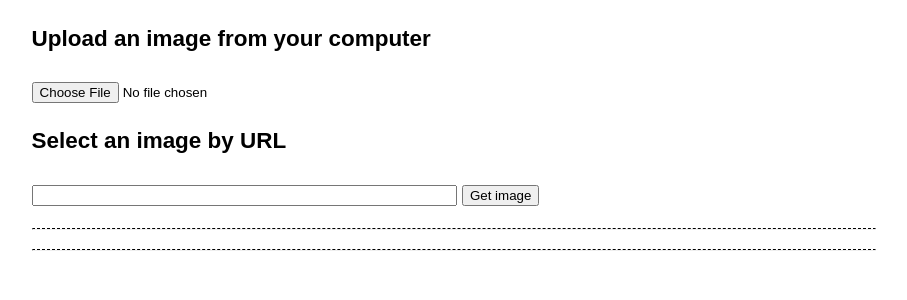
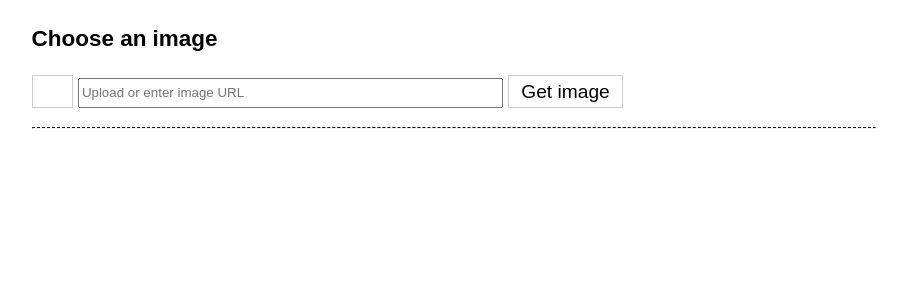
Before and after one commit to mseitzer/pattern-spotting, a Flask app: page / in a window 1280 px wide. Shown: the part 72-372 px from the top of the page, without its empty margins (186-1093 px from the left). Run offline with Flask 2, Linux system fonts and the light colour scheme; parts of the project's set-up code (start-up, migrations or seed data) failed here and were passed over; some web fonts are replaced.

Commit message:
Make frontend layout nicer and implement lightbox popup for images. Also draws bounding boxes

```diff
--- a/web/static/scripts/search.js
+++ b/web/static/scripts/search.js
@@ -45,6 +45,11 @@ $('#form_search').submit(function(e) {
 	e.preventDefault();
 	search_image();
 	return false;
+});
+
+// Make canvas absorb the close onclick event from the lightbox
+$('#canvas').click(function(event) {
+	event.stopPropagation();
 });
 
 $('#block_crop_selection').hide();
@@ -179,13 +184,57 @@ function search_image() {
 
 function display_results(images) {
 	$('#block_results_images').empty();
+	var idx = 0;
 	for(image of images) {
-		var div = '<div class="block_result"><p>' + image.image + '</p>';
+		var bbox = '0, 0, 0, 0';
+		if(image.bbox) {
+			bbox = image.bbox.x1 + ', ' + image.bbox.y1 + ', ' + image.bbox.x2 + ', ' + image.bbox.y2;
+		}
+
+		var div = '<div class="block_result"><div class="block_result_image">';
 		if(image.url) {
-			div += '<img src="' + url + '" class="result_image">';
+			div += '<img id="result' + idx + '" src="/' + image.url
+				+ '" class="result_image" onclick="open_lightbox(result'
+				+ idx + ', ' + bbox + ')"></div>';
+		} else {
+			div += '<span class="fa fa-picture-o fa-2x result_image"></span></div>';
 		}
-		div += image.score + '</div>';
+		div += '<div class="block_result_info"><ul><li>Name: ' + image.name
+			 + '</li><li>Score: ' + image.score + '</li>';
+		if(image.ext_url) {
+			div += '<li><a href="' + image.ext_url + '">External link</a></li>';
+		}
+		div += '</ul></div></div>';
 		$('#block_results_images').append(div);
+		idx += 1;
 	}
 	$('#block_results').show();
 }
+
+function open_lightbox(img, x1, y1, x2, y2) {
+	$('#block_lightbox').show();
+	var canvas = $('#canvas').get(0)
+	var ctx = canvas.getContext('2d');
+
+	// Scale s.t. the larger side gets fitted exactly onto the canvas
+	var ratio  = Math.min(canvas.width / img.naturalWidth,
+						  canvas.height / img.naturalHeight);
+	// Shift s.t. the image is centered
+	var shift_x = Math.round((canvas.width - img.naturalWidth * ratio) / 2);
+	var shift_y = Math.round((canvas.height - img.naturalHeight * ratio) / 2);
+
+	ctx.clearRect(0, 0, canvas.width, canvas.height);
+	ctx.drawImage(img, shift_x, shift_y,
+				  Math.round(img.naturalWidth * ratio),
+				  Math.round(img.naturalHeight * ratio));
+	ctx.beginPath();
+	ctx.lineWidth = "2";
+	ctx.strokeStyle = "red";
+	ctx.rect(Math.round(x1*ratio)+shift_x, Math.round(y1*ratio)+shift_y,
+			 Math.round((x2-x1)*ratio), Math.round((y2-y1)*ratio));
+	ctx.stroke();
+}
+
+function close_lightbox() {
+	$('#block_lightbox').hide();
+}
--- a/web/templates/layout.html
+++ b/web/templates/layout.html
@@ -32,7 +32,7 @@
 	</div>
 	<div id="content">{% block content %}{% endblock %}</div>
 	<div id="footer" class="footer">
-		<hr />
+		<!--<hr />-->
 		{% block footer %}
 		<!-- Footer -->
 		{% endblock %}
--- a/web/templates/search.html
+++ b/web/templates/search.html
@@ -5,6 +5,9 @@
 		li {
 			font-size: 0.8em;
 			line-height: 1.22em;
+		}
+		p {
+			margin-top: 0em;
 		}
 		.important { color: #336699; }
 		.block_crop_selection {
@@ -25,17 +28,79 @@
 			height: 100px;
 		}
 		.block_results_images {
+			display: block;
+		}
+		.block_result {
 			display: flex;
 			flex-wrap: wrap;
+			margin-bottom: 1em;
 		}
-		.block_result {
-			margin: 0 auto;
+		.block_result_image {
+			height: 5em;
+			width: 5em;
+		}
+		.block_result_info {
+
 		}
 		.result_image {
-			width: 2em;
-			height: 2em;
+			width: 100%;
+			height: 100%;
+			cursor: pointer;
+			display: block;
+			margin-left: auto;
+			margin-right: auto;
+		}
+
+		.invisible_button {
+			position: fixed;
+			right: 100%;
+			bottom: 100%;
+		}
+		.input_image_url {
+		    line-height: 1.8em;
+		}
+		.input_button {
+			border: 1px solid #ccc;
+			display: inline-block;
+			padding: 0px 12px;
+			cursor: pointer;
+			line-height: inherit;
+			vertical-align: bottom;
+		}
+
+		.block_lightbox {
+			display: none;
+			position: fixed;
+			z-index: 10;
+			padding-top: 50px;
+			left: 0;
+			top: 0;
+			width: 100%;
+			height: 100%;
+			overflow: auto;
+		}
+		.block_lightbox_content {
+			position: relative;
+			background-color: #fefefe;
+			margin: 0 auto;
+			padding: 0;
+			width: 90%;
+			max-width: 1200px;
+			max-height: 1000px;
+		}
+		.canvas {
+			border: 0px solid #d3d3d3;
+		}
+		.close_lightbox {
+			cursor: pointer;
+			position: absolute;
+			top: 10px;
+			right: 25px;
+			font-size: 35px;
+			font-weight: bold;
 		}
 	</style>
+	<link rel="stylesheet" href="static/css/font-awesome.min.css">
 	<link rel="stylesheet" type="text/css" href="static/css/imgareaselect-default.css" />
 	<script type="text/javascript" src="static/scripts/jquery-3.1.1.min.js"></script>
 	<script type="text/javascript" src="static/scripts/jquery.imgareaselect.pack.js"></script>
@@ -43,20 +108,28 @@
 {% endblock %}
 {% block content %}
 	<div id="block_image_selection">
-		<h3>Upload an image from your computer</h3>
-		<input type="file" id="input_image_file" name="image_file" size="50"/>
-		<h3>Select an image by URL</h3>
-		<input type="url" id="input_image_url" name="image_url" size="50" />
-		<input type="button" id="input_url_button" value="Get image" />
+		<h3>Choose an image</h3>
+		<label for="input_image_file" class="input_button">
+			<span class="fa fa-cloud-upload"></span>
+		</label>
+		<input type="file" id="input_image_file" class="invisible_button" name="image_file"/>
+
+		<input type="text" id="input_image_url" name="image_url" class="input_image_url" placeholder="Upload or enter image URL" size="50" />
+		<label for="input_url_button" class="input_button">
+			Get image
+		</label>
+		<input type="button" id="input_url_button" class="invisible_button"/>
 		<hr />
 	</div>
-	<div id="block_crop_selection" class="block_crop_selection">
+	<div id="block_crop_selection">
+		<h3>Choose a selection</h3>
+		<div class="block_crop_selection">
 		<div id="block_selection_image" class="block_selection_image">
-			<p>Chosen image:</p>
+			<!--<p>Chosen image:</p>-->
 			<img id="image" style="max-width:100%; max-height:100%;" />
 		</div>
 		<div id="block_crop_selection_right" class="block_crop_selection_right">
-			<p>Selection preview</p>
+			<!--<p>Selection preview</p>-->
 			<div id="block_crop_image" class="block_crop_image">
 				<img id="crop" style="position: relative;" />
 			</div>
@@ -67,7 +140,10 @@
 				</ul>
 			</div>
 			<form method="post" id="form_search">
-				<input type="submit" value="Search with this crop" />
+				<label for="search_submit" class="input_button">
+					Search with this selection
+				</label>
+				<input type="submit" id="search_submit" class="invisible_button"/>
 				<input type="url" id="input_search_url" name="url" style="display: none" />
 				<input type="hidden" id="input_crop_x1" name="x1" />
 				<input type="hidden" id="input_crop_y1" name="y1" />
@@ -75,10 +151,18 @@
 				<input type="hidden" id="input_crop_y2" name="y2" />
 			</form>
 		</div>
+		</div>
 	</div>
 	<div id="block_results">
 		<hr />
 		<h3>Search results</h3>
 		<div id="block_results_images" class="block_results_images"></div>
 	</div>
+
+	<div id="block_lightbox" class="block_lightbox" onclick="close_lightbox()">
+		<span class="close_lightbox" onclick="close_lightbox()">&times;</span>
+		<div class="block_lightbox_content">
+			<canvas id="canvas" class="canvas" width="1200" height="1000" />
+		</div>
+	</div>
 {% endblock %}
```
